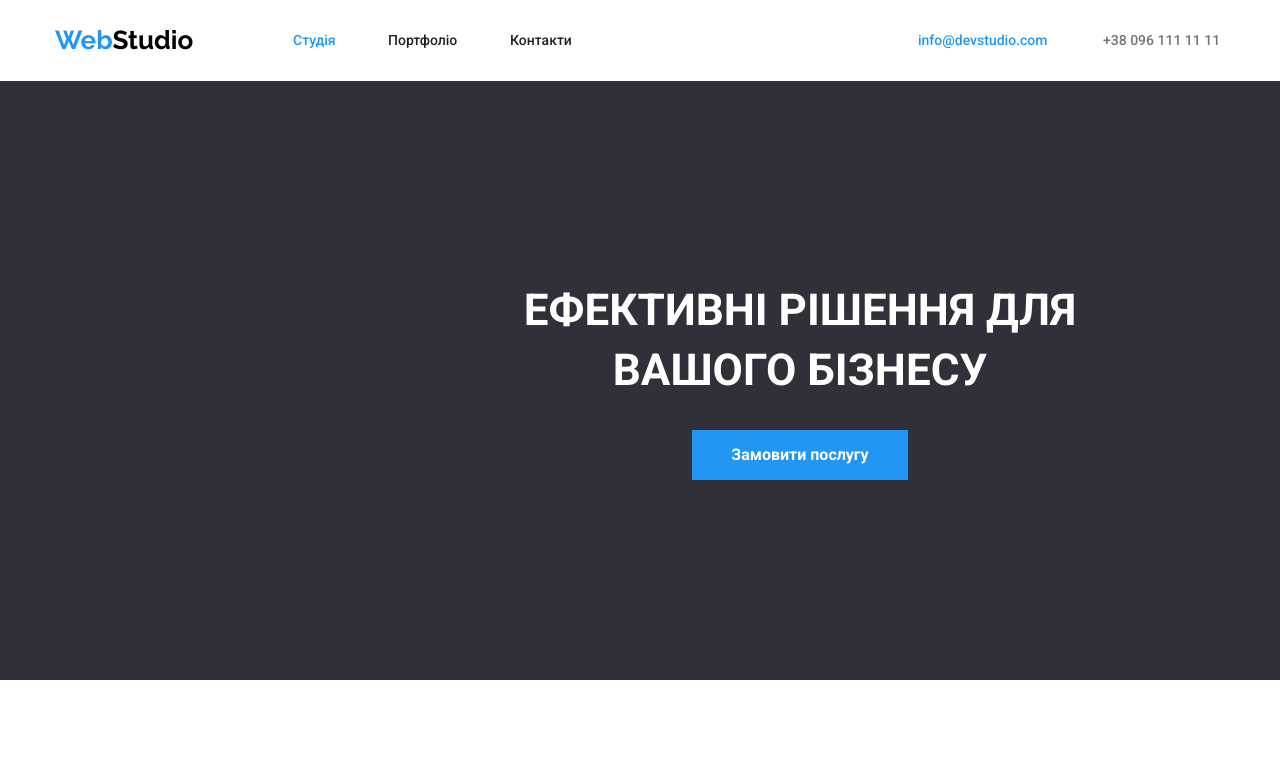
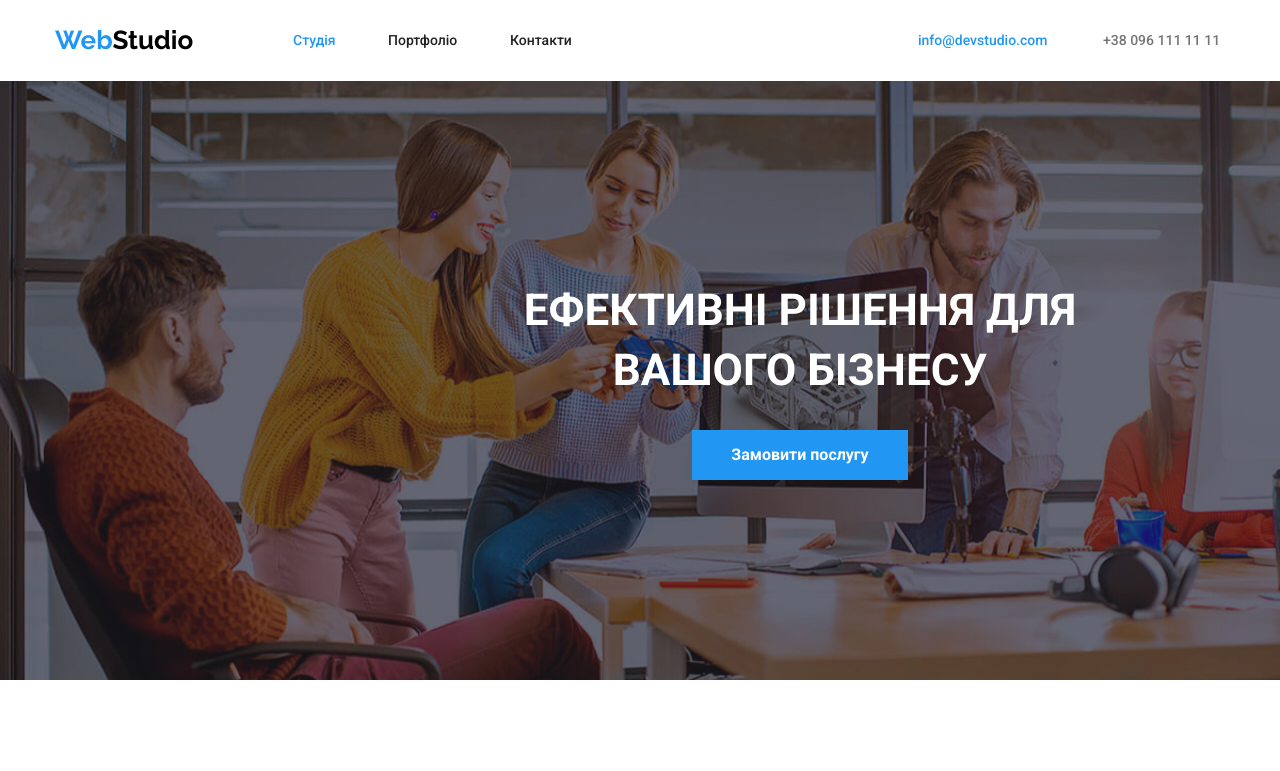
Before and after one commit to poohyou/homework4, a plain HTML site: page index.html in a window 1280 px wide. Shown: the top 771 px of the page. Drawn offline with nearby package versions, Linux system fonts and the light colour scheme.

```diff
--- a/css/styles.css
+++ b/css/styles.css
@@ -184,7 +184,9 @@ a.nav_right_mail{
     width: 1600px;
     padding-top: 200px;
     padding-bottom: 200px;
-    background-color: var(--bckground-color);
+    background-color: #C4C4C4;
+    background-image:linear-gradient(rgba(47, 48, 58, 0.4),rgba(47, 48, 58, 0.4)), url(/images/hero/hero.png);
+    background-size: cover;
 }
 .hero_title {
     text-align: center;
```
Also changed, not shown: images/hero/hero.png (added).
